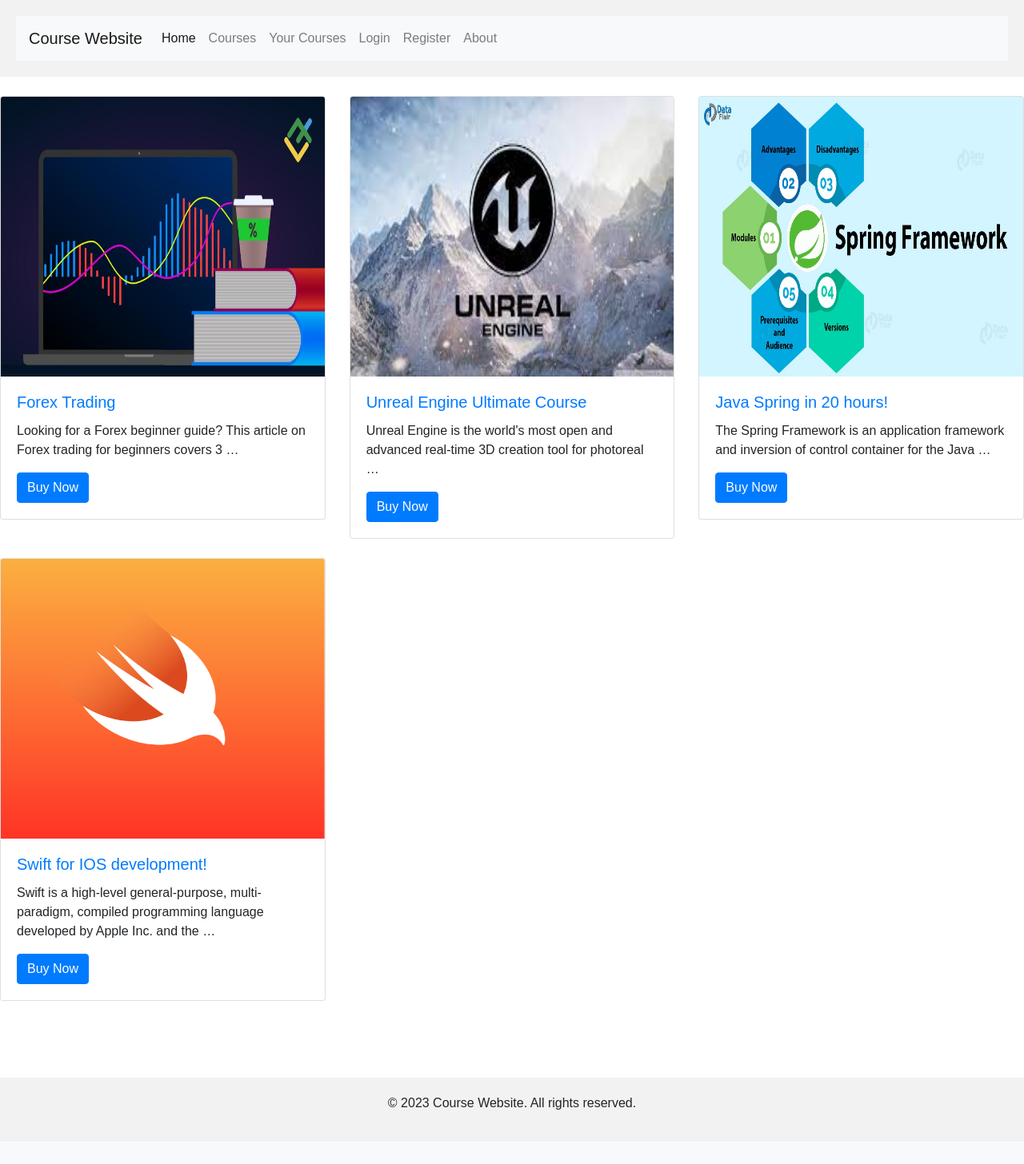
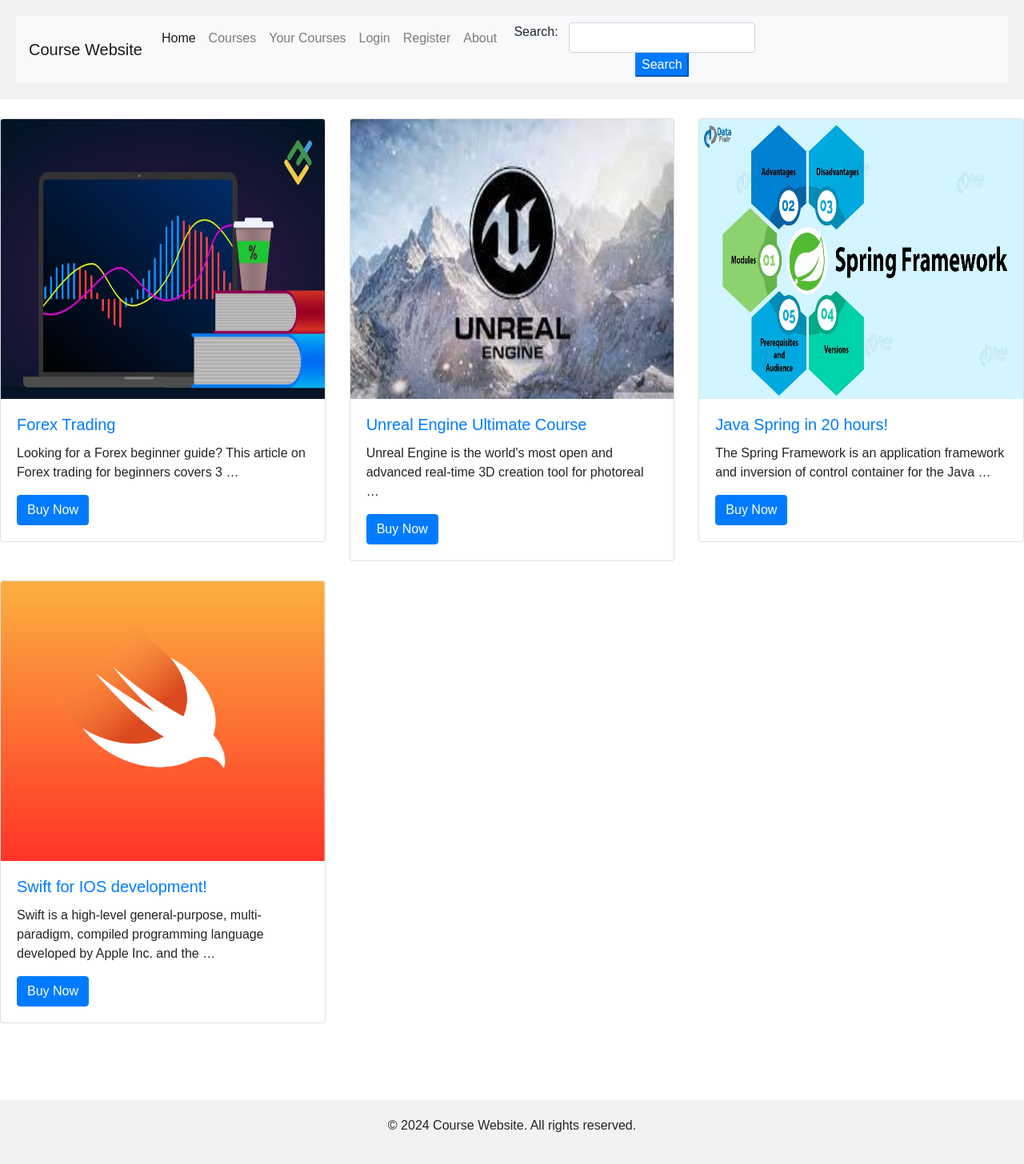
Before and after one commit to Nikolat27/CourseShop_project, a Django app: page /course_list in a window 1280 px wide. Shown: the whole page at 80% size. Before the commit the page ends 1388 px from the top, so only its background shows below. Run offline with Django 5.2, Linux system fonts and the light colour scheme; data comes from the database, SQL or seed files in the repository; both versions use the stored data as it was after the commit; some libraries are stand-ins or nearby versions.

Commit message:
Things added: autocomplete for courses and search for foreign key field in admin panel

```diff
--- a/CourseShop/settings.py
+++ b/CourseShop/settings.py
@@ -37,7 +37,7 @@
     'django.contrib.staticfiles',
     'home_app.apps.HomeAppConfig',
     'course_app.apps.CourseAppConfig',
-    'account_app.apps.AccountAppConfig'
+    'account_app.apps.AccountAppConfig',
 ]
 
 MIDDLEWARE = [
--- a/course_app/models.py
+++ b/course_app/models.py
@@ -1,7 +1,7 @@
 from django.contrib.auth.models import User
-from django.db import models
 from django.core.validators import MinValueValidator, MaxValueValidator
 from django.utils.timezone import now
+from django.db import models
 
 
 # Create your models here.
--- a/course_app/templates/course_app/course_list.html
+++ b/course_app/templates/course_app/course_list.html
@@ -12,7 +12,8 @@
                         <img class="card-img-top" src="{{ course.image.url }}" height="350" width="150"
                              alt="Course 1">
                         <div class="card-body">
-                            <h5 class="card-title"><a href="{% url "course_app:course_detail" course.id %}">{{ course.title }}</a></h5>
+                            <h5 class="card-title"><a
+                                    href="{% url "course_app:course_detail" course.id %}">{{ course.title }}</a></h5>
                             <p class="card-text">{{ course.description|truncatewords:15 }}</p>
                             <button type="submit" class="btn btn-primary">Buy Now</button>
                         </div>
--- a/course_app/urls.py
+++ b/course_app/urls.py
@@ -7,4 +7,6 @@
     path("course_buying/<int:pk>", views.course_buy, name="course_buying"),
     path("user_courses", views.user_courses, name="user_courses"),
     path("course_detail/<int:pk>", views.course_detail, name="course_detail"),
+    path("autocomplete", views.autocomplete, name="autocomplete"),
+    path("search", views.search, name="search"),
 ]
--- a/course_app/views.py
+++ b/course_app/views.py
@@ -1,6 +1,6 @@
 from django.contrib.auth.decorators import login_required
+from django.http import JsonResponse
 from django.shortcuts import render, redirect
-
 from course_app.models import Course
 
 
@@ -10,6 +10,25 @@
 def course_list(request):
     courses = Course.objects.all()
     return render(request, "course_app/course_list.html", context={"courses": courses})
+
+
+def search(request):
+    q = request.GET.get("q")
+    if q:
+        courses = Course.objects.filter(title__icontains=q)
+        return render(request, "course_app/course_list.html", context={"courses": courses})
+    else:
+        return redirect("home_app:main")
+
+
+def autocomplete(request):
+    if 'term' in request.GET:
+        courses = Course.objects.filter(title__istartswith=request.GET.get('term'))
+        titles = []
+        for course in courses:
+            titles.append(course.title)
+        return JsonResponse(titles, safe=False)
+    return render(request, "home_app/index.html")
 
 
 @login_required
--- a/templates/base.html
+++ b/templates/base.html
@@ -8,6 +8,9 @@
     <script src="https://cdnjs.cloudflare.com/ajax/libs/popper.js/1.16.0/umd/popper.min.js"></script>
     <script src="https://maxcdn.bootstrapcdn.com/bootstrap/4.5.2/js/bootstrap.min.js"></script>
     <link rel="stylesheet" type="text/css" href="{% static "css/style.css" %}">
+    <link rel="stylesheet" href="//code.jquery.com/ui/1.12.1/themes/base/jquery-ui.css">
+
+
 </head>
 <body>
 <header>
@@ -46,6 +49,13 @@
                 <li class="nav-item">
                     <a class="nav-link" href="{% url "account_app:about" %}">About</a>
                 </li>
+                &nbsp;&nbsp;
+                Search:
+                &nbsp;&nbsp;
+                <form method="GET" action="{% url "course_app:search" %}">
+                    <input class="form-control" type="text" name="q" id="course">
+                    <button class="btn-primary" type="submit">Search</button>
+                </form>
             </ul>
         </div>
     </nav>
@@ -55,9 +65,21 @@
 
 {% endblock %}
 
+<script src="https://code.jquery.com/jquery-1.12.4.js"></script>
+<script src="https://code.jquery.com/ui/1.12.1/jquery-ui.js"></script>
+
+<script>
+    $(function () {
+        $("#course").autocomplete({
+            source: '{% url 'course_app:autocomplete' %}',
+            minLength: 2
+        });
+    });
+</script>
+
 <footer class="mt-5">
     <div class="container text-center">
-        <p>&copy; 2023 Course Website. All rights reserved.</p>
+        <p>&copy; 2024 Course Website. All rights reserved.</p>
     </div>
 </footer>
 </body>
```
Also changed, not shown: course_app/admin.py (+9 -4 lines), course_app/migrations/0010_alter_category_id_alter_course_id_alter_lesson_id_and_more.py (added), db.sqlite3.
